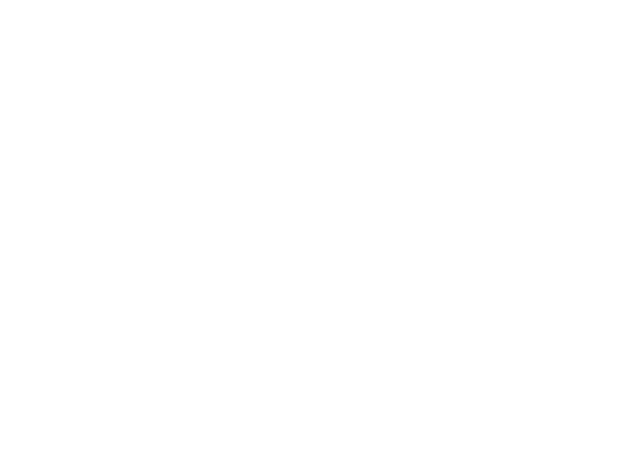
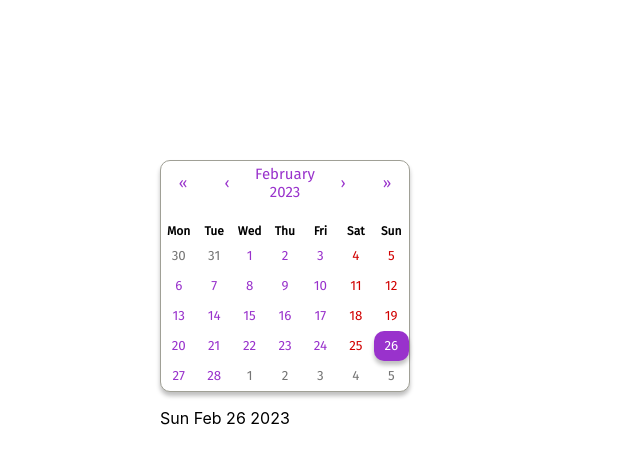
Before and after one commit to cse442-at-ub/project_s23-team-infinity, a React (Create React App) app in the folder cse442-project/: page /home in a window 1280 px wide. Before the commit this address had no page. Shown: the top 464 px of the page, without its empty margins (0-640 px from the left). Built offline with nearby package versions, Linux system fonts and the light colour scheme.

Commit message:
create the front end of a calendar task#35

```diff
--- a/cse442-project/src/App.css
+++ b/cse442-project/src/App.css
@@ -1,3 +1,4 @@
+
 .App {
   text-align: center;
 }
--- a/cse442-project/src/App.js
+++ b/cse442-project/src/App.js
@@ -5,6 +5,7 @@ import Loginin from './Login'
 import Recovery from './Recovery'
 import Verify from './Verify'
 import Reset from './Reset';
+import Home from './Home';
 import {BrowserRouter as Router, Routes, Route } from 'react-router-dom';
 
 
@@ -17,6 +18,7 @@ function Login() {
       <Route path="/recovery" element={<Recovery/>} />
       <Route path="/verify" element={<Verify/>}/>
       <Route path="/reset"element={<Reset/>}/>
+      <Route path="/home" element={<Home/>}/>
     </Routes>
   </div>
     </Router>
--- /dev/null
+++ b/cse442-project/src/Home.js
@@ -0,0 +1,23 @@
+import { useState } from 'react';
+import Calendar from 'react-calendar';
+import './App.css';
+import './css/Home.css'
+
+
+const Home =()=> {
+  const [date, setDate] = useState(new Date());
+
+  return (
+    <div className='app'>
+      <div className='calendar-container'>
+        <Calendar onChange={setDate} value={date} />
+        <p className='text-center'>
+        {date.toDateString()}
+      </p>
+      </div>
+
+    </div>
+  );
+}
+
+export default Home;
--- /dev/null
+++ b/cse442-project/src/css/Home.css
@@ -0,0 +1,163 @@
+@import url('https://fonts.googleapis.com/css2?family=Fira+Sans:ital,wght@0,300;0,400;1,300&family=Kanit&display=swap');
+
+.react-calendar {
+    width: 250px;
+    max-width: 100%;
+    background: white;
+    border: 1px solid #a0a096;
+    font-family: Arial, Helvetica, sans-serif;
+    line-height: 0.5em;
+    border-radius: 10px;
+    margin-top:10em;
+    margin-left:10em;
+    box-shadow: 0px 4px 4px rgba(0, 0, 0, 0.25);
+  }
+  .react-calendar--doubleView {
+    width: 700px;
+  }
+  .react-calendar--doubleView .react-calendar__viewContainer {
+    display: flex;
+    margin: -0.5em;
+  }
+  .react-calendar--doubleView .react-calendar__viewContainer > * {
+    width: 50%;
+    margin: 0.5em;
+  }
+  .react-calendar,
+  .react-calendar *,
+  .react-calendar *:before,
+  .react-calendar *:after {
+    -moz-box-sizing: border-box;
+    -webkit-box-sizing: border-box;
+    box-sizing: border-box;
+  }
+  .react-calendar button {
+    margin: 0;
+    border: 0;
+    outline: none;
+  }
+  .react-calendar button:enabled:hover {
+    cursor: pointer;
+  }
+  .react-calendar__navigation {
+    display: flex;
+    height: 44px;
+    margin-bottom: 1em;
+  }
+  .react-calendar__navigation button {
+    min-width: 44px;
+    background: none;
+    color:darkorchid;
+    font-family:'Fira Sans', sans-serif;
+    font-size:15px;
+
+  }
+  .react-calendar__navigation button:disabled {
+    background-color: #f0f0f0;
+
+  }
+  .react-calendar__navigation button:enabled:hover,
+  .react-calendar__navigation button:enabled:focus {
+    background-color: #e6e6e6;
+
+  }
+  .react-calendar__month-view__weekdays {
+    text-align: center;
+    font-weight: bold;
+    font-size: 0.75em;
+    font-family:'Fira Sans', sans-serif;
+  }
+  .react-calendar__month-view__weekdays__weekday {
+    padding: 0.5em;
+  }
+  .react-calendar__month-view__weekdays__weekday abbr {
+    text-decoration: none;
+  }
+  .react-calendar__month-view__weekNumbers .react-calendar__tile {
+    display: flex;
+    align-items: center;
+    justify-content: center;
+    font-size: 0.75em;
+    font-weight: bold;
+  }
+  .react-calendar__tile {
+    max-width: 100%;
+    padding: 10px 6.6667px;
+    background: none;
+    text-align: center;
+    line-height: 10px;
+    font-family:'Fira Sans', sans-serif;
+    color:darkorchid;
+
+  }
+  .react-calendar__month-view__days__day--weekend {
+    color: #d10000;
+    border-radius: 10px;
+    font-family:'Fira Sans', sans-serif;
+  }
+  .react-calendar__month-view__days__day--neighboringMonth {
+    color: #757575;
+    border-radius: 10px;
+    font-family:'Fira Sans', sans-serif;
+
+  }
+  .react-calendar__year-view .react-calendar__tile,
+  .react-calendar__decade-view .react-calendar__tile,
+  .react-calendar__century-view .react-calendar__tile {
+    width:250px;
+    width:100%;
+    padding:16px;
+    font-family:'Fira Sans', sans-serif;
+
+
+  }
+
+  .react-calendar__tile:disabled {
+    background-color: #f0f0f0;
+    border-radius: 10px;
+
+  }
+  .react-calendar__tile:enabled:hover,
+  .react-calendar__tile:enabled:focus {
+    background-color: #e6e6e6;
+    border-radius: 10px;
+
+  }
+  .react-calendar__tile--now {
+    background: #ffff76;
+    border-radius: 10px;
+
+  }
+  .react-calendar__tile--now:enabled:hover,
+  .react-calendar__tile--now:enabled:focus {
+    background: #ffffa9;
+    border-radius: 10px;
+
+  }
+  .react-calendar__tile--hasActive {
+    box-shadow: 0px 4px 4px rgba(0, 0, 0, 0.25);
+    border-radius: 10px;
+    font-family:'Fira Sans', sans-serif;
+    }
+  .react-calendar__tile--hasActive:enabled:hover,
+  .react-calendar__tile--hasActive:enabled:focus {
+    background: #a9d4ff;
+  }
+  .react-calendar__tile--active {
+    box-shadow: 0px 4px 4px rgba(0, 0, 0, 0.25);
+    background:darkorchid;
+    border-radius: 10px;
+    color: white;
+  }
+  .react-calendar__tile--active:enabled:hover,
+  .react-calendar__tile--active:enabled:focus {
+    background:darkorchid;
+    box-shadow: 0px 4px 4px rgba(0, 0, 0, 0.25);
+
+  }
+  .react-calendar--selectRange .react-calendar__tile--hover {
+    background-color: #e6e6e6;
+  }
+  .text-center{
+    margin-left:10em;
+  }
```
